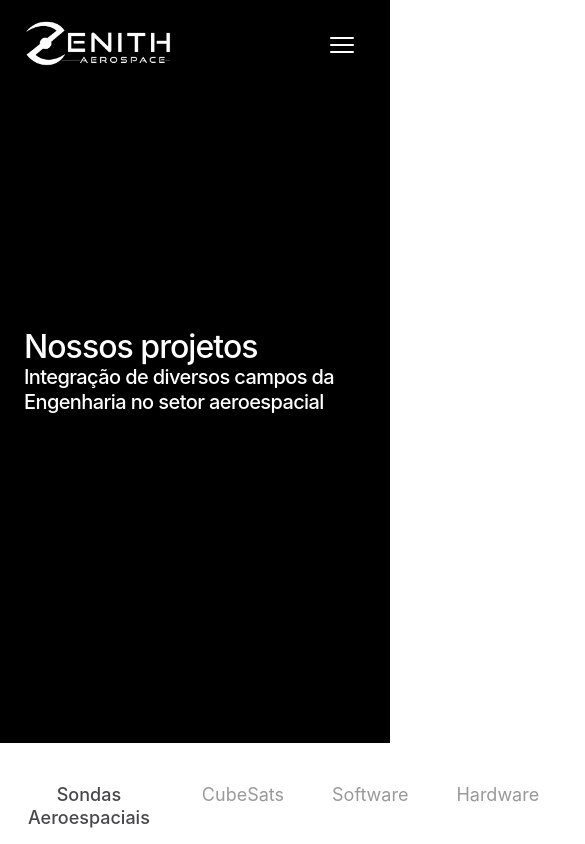
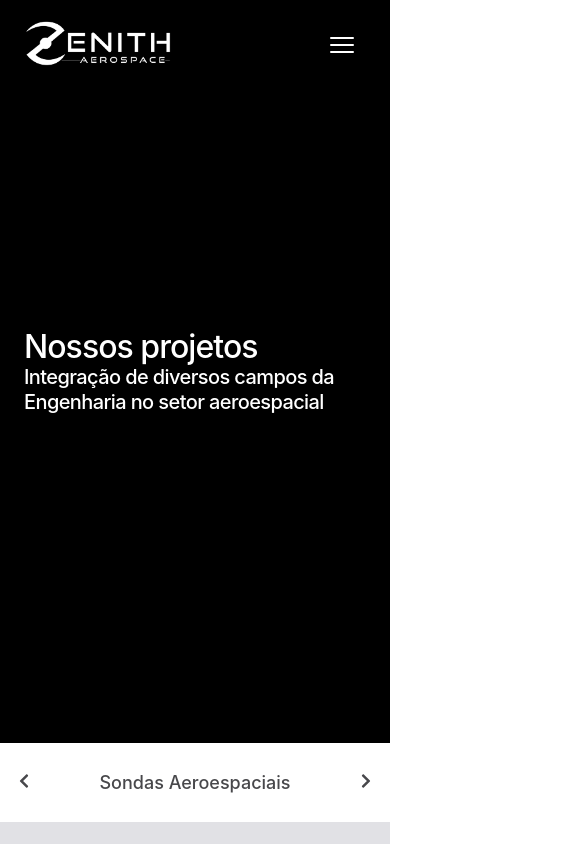
Before and after one commit to zenitheesc/zenith-website, a Next.js app: page /Projetos in a window 390 px wide. Shown: the top 844 px of the page, 585 px wide, since content can reach past the window. Built offline with nearby package versions, Linux system fonts and the light colour scheme.

Commit message:
UI: adding responsive tab

```diff
--- a/components/projects-components/ProjectTab.jsx
+++ b/components/projects-components/ProjectTab.jsx
@@ -1,4 +1,5 @@
 import React, { useState } from 'react';
+import { FaChevronLeft, FaChevronRight } from 'react-icons/fa';
 import SondasAeroespaciais from './projects/sondasAeroespaciais';
 import CubeSats from './projects/cubeSats';
 import Software from './projects/software';
@@ -8,13 +9,19 @@ import styles from '../../styles/ProjectTab.module.css';
 
 function Tab(props) {
   const {
-    className, label, isActive, onClick,
+    label, isActive, onClick, tabIndex, onLeftChevronClick, onRightChevronClick
   } = props;
 
   return (
-    <li className={styles.tabsTab}>
-      <a className={`${styles.tabsTabLink} ${isActive ? styles.tabsTabActive : ''}`} onClick={onClick}>
+    <li className={`${styles.tabsTab} ${isActive ? styles.tabsTabActive : ''}`}>
+      <a className={styles.chevron} onClick={onLeftChevronClick}>
+        <FaChevronLeft />
+      </a>
+      <a className={`${styles.tabsTabLink} ${isActive ? styles.tabsTabLinkActive : ''}`} onClick={onClick}>
         {label}
+      </a>
+      <a className={styles.chevron} onClick={onRightChevronClick}>
+        <FaChevronRight />
       </a>
     </li>
   );
@@ -40,6 +47,8 @@ function Tabs(props) {
         onClick={() => handleTabClick(index)}
         isActive={index === activeIndex}
         tabIndex={index}
+        onLeftChevronClick={() => handleTabClick(index === 0 ? 4 : index - 1)}
+        onRightChevronClick={() => handleTabClick(index === 4 ? 0 : index + 1)}
       />
     );
   }
--- a/styles/ProjectTab.module.css
+++ b/styles/ProjectTab.module.css
@@ -8,6 +8,7 @@
     padding: 0;
     list-style: none;
     margin-block-end: 0;
+    margin-block-start: 0;
 }
 
 .tabsTab {
@@ -19,26 +20,59 @@
     color: #605f62;
 }
 
+.chevron {
+    display: none;
+}
+
 .tabsTabLink {
     text-align: center;
+    align-self: flex-end;
     font-size: 18px;
     line-height: 1.32;
     width: 100%;
-    padding: 24px;
+    padding: 28px;
     color: #999999;
     border-bottom: 2px solid rgba(17, 17, 17, 0.2);
     cursor: pointer;
 }
 
-.tabsTabActive {
+.tabsTabLinkActive {
     margin-left: 4px;
     margin-right: 4px;
     color: rgb(72, 72, 75) !important;
     font-weight: 450;
     width: 100%;
-    border-color: rgba(72, 72, 75, 0.7);
+    border-color: rgba(72, 72, 75, 0.8);
 }
 
 .tabsContent {
     width: 100%;
 }
+
+@media screen and (max-width: 768px) {
+
+    .tabsTab {
+        display: none;
+    }
+
+    .tabsTabActive {
+        margin-left: 1em;
+        margin-right: 1em;
+        display: flex;
+    }
+
+    .tabsTabLink {
+        display: none;
+    }
+
+    .tabsTabLinkActive {
+        display: block !important;
+        border: 0px transparent;
+    }
+
+    .chevron {
+        display: block;
+        align-self: center;
+        color: rgb(72, 72, 75);
+    }
+}
```
